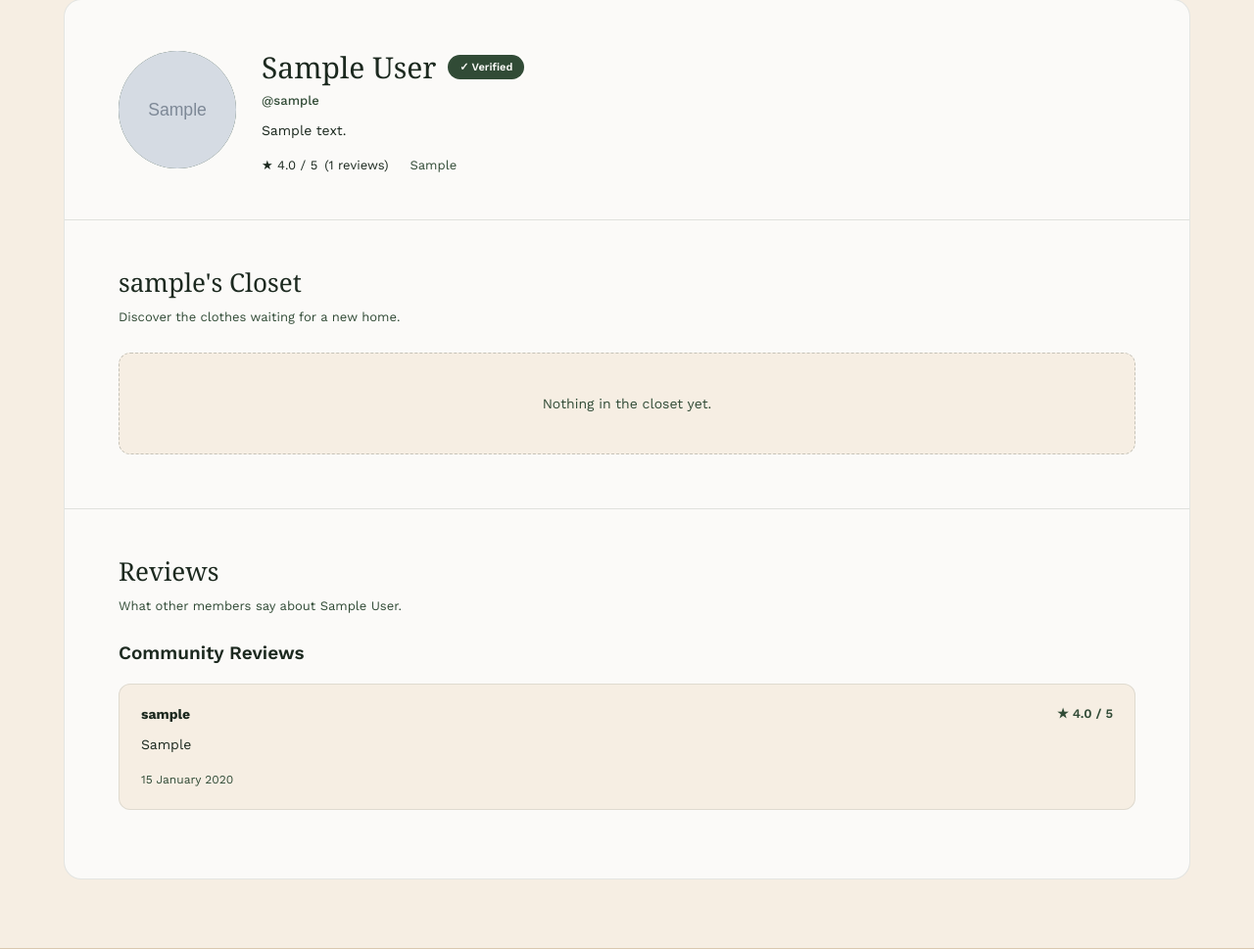
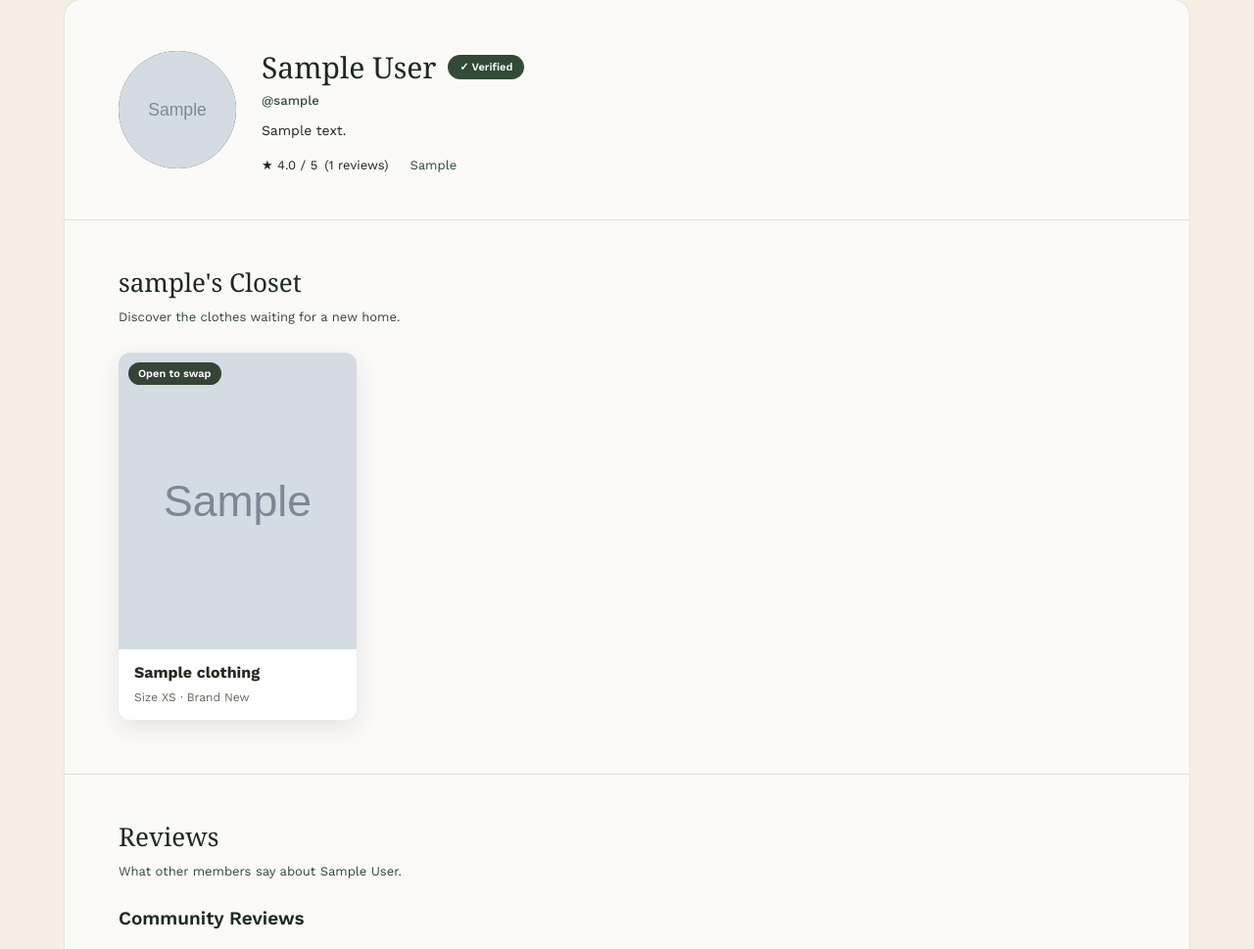
Before and after one commit to the-closet-club-tcc/the-closet-club, a Django app: a page that uses accounts/templates/accounts/profile.html in a window 1280 px wide. Shown: the part 106-1075 px from the top of the page at 98% size. Run offline with Django 5.2, Linux system fonts and the light colour scheme; tables that the repository leaves empty hold one stand-in row (values such as "Sample post"); grey boxes marked "Sample" are stand-in pictures; some web fonts are replaced.

Commit message:
feat(accounts): display closet items on profile page

```diff
--- a/accounts/templates/accounts/auth_hero.html
+++ b/accounts/templates/accounts/auth_hero.html
@@ -24,7 +24,7 @@
             Give clothes a second life through thrift and donation.
         </p>
 
-        <a class="auth-hero-link" href="{% url 'home' %}">
+        <a class="auth-hero-link" href="{% url 'profile' %}">
             Explore Tcc. &rarr;
         </a>
     </div>
--- a/accounts/templates/accounts/profile.html
+++ b/accounts/templates/accounts/profile.html
@@ -6,6 +6,7 @@
 
 {% block extra_head %}
 <link rel="stylesheet" href="{% static 'css/profile.css' %}">
+<link rel="stylesheet" href="{% static 'css/closet.css' %}">
 {% endblock %}
 
 {% block content %}
@@ -169,11 +170,15 @@
 
             <!-- nanti akan diintegrasikan dengan closet(modul 3) -->
             <div class="profile-closet-content">
-
-                <p class="profile-empty">
-                    Nothing in the closet yet.
-                </p>
-
+                {% if closet_items %}
+                <div class="closet-grid">
+                    {% for item in closet_items %}
+                    {% include 'closet/_card.html' with item=item owner_mode=False %}
+                    {% endfor %}
+                </div>
+                {% else %}
+                <p class="profile-empty">Nothing in the closet yet.</p>
+                {% endif %}
             </div>
 
         </section>
--- a/accounts/views.py
+++ b/accounts/views.py
@@ -40,7 +40,7 @@ def login_user(request):
         # Catat waktu login
         waktu_login = timezone.localtime().strftime("%Y-%m-%d %H:%M:%S")
 
-        response = redirect("home")
+        response = redirect("profile")
 
         # Simpan waktu login dalam cookie
         response.set_cookie(
@@ -60,7 +60,7 @@ def login_user(request):
 @require_POST
 def logout_view(request):
     logout(request)
-    response = redirect("home")
+    response = redirect("profile")
     # Hapus cookie
     response.delete_cookie("last_login")
     return response
@@ -71,6 +71,7 @@ def profile(request):
     user = request.user
 
     context = {
+        "closet_items": user.clothes.all(),
         "user_profile": user,
         "reviews": user.reviews_received.select_related("pemberi_review").order_by("-tanggal", "-pk"),
         "can_review": False,  # Menunggu otorisasi transaksi Swap, bukan input dari request.
@@ -108,6 +109,7 @@ def public_profile(request, username):
     user_profile = get_object_or_404(User, username=username)
     context={
         "user_profile": user_profile,
+        "closet_items": user_profile.clothes.all(),
         "reviews": user_profile.reviews_received.select_related("pemberi_review").order_by("-tanggal", "-pk"),
         "can_review": False,  # Submission tetap ditutup sebelum integrasi Swap.
     }
```
